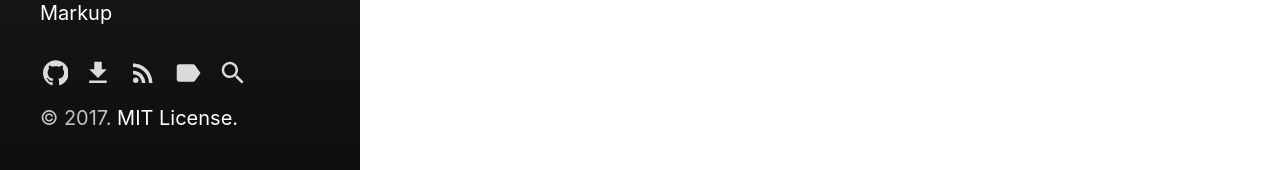
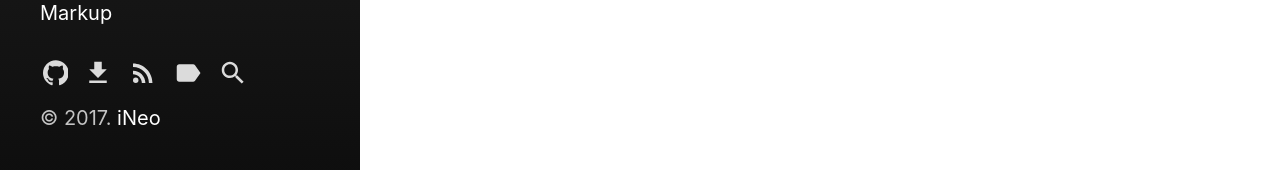
Before and after one commit to hoangbaovu/blog.ineo.vn, a Jekyll site: the page built from about.md, in a window 1280 px wide. Shown: the part 727-897 px from the top of the page. Built offline with Jekyll 4.4.1, drawn with Linux system fonts in a browser that asks for light colours.

Commit message:
Edited copyright

```diff
--- a/_config.yml
+++ b/_config.yml
@@ -12,6 +12,7 @@ baseurl:          # the optional subpath of your site, e.g. "/blog"
                   # If you want to move just the blog index pages but keep
                   # other pages at root, see the paginate_path and
                   # sidebar_blog_link below.
+homepage:         https://ineo.vn
 
 author:
   name:           'Hoàng Bảo Vũ'
--- a/_includes/copyright.html
+++ b/_includes/copyright.html
@@ -1,4 +1,4 @@
 <p>
   &copy; {{ site.time | date: '%Y' }}.
-  <a href="{{ site.baseurl }}/LICENSE.md">MIT License.</a>
+  <a href="{{ site.homepage }}">iNeo</a>
 </p>
```
